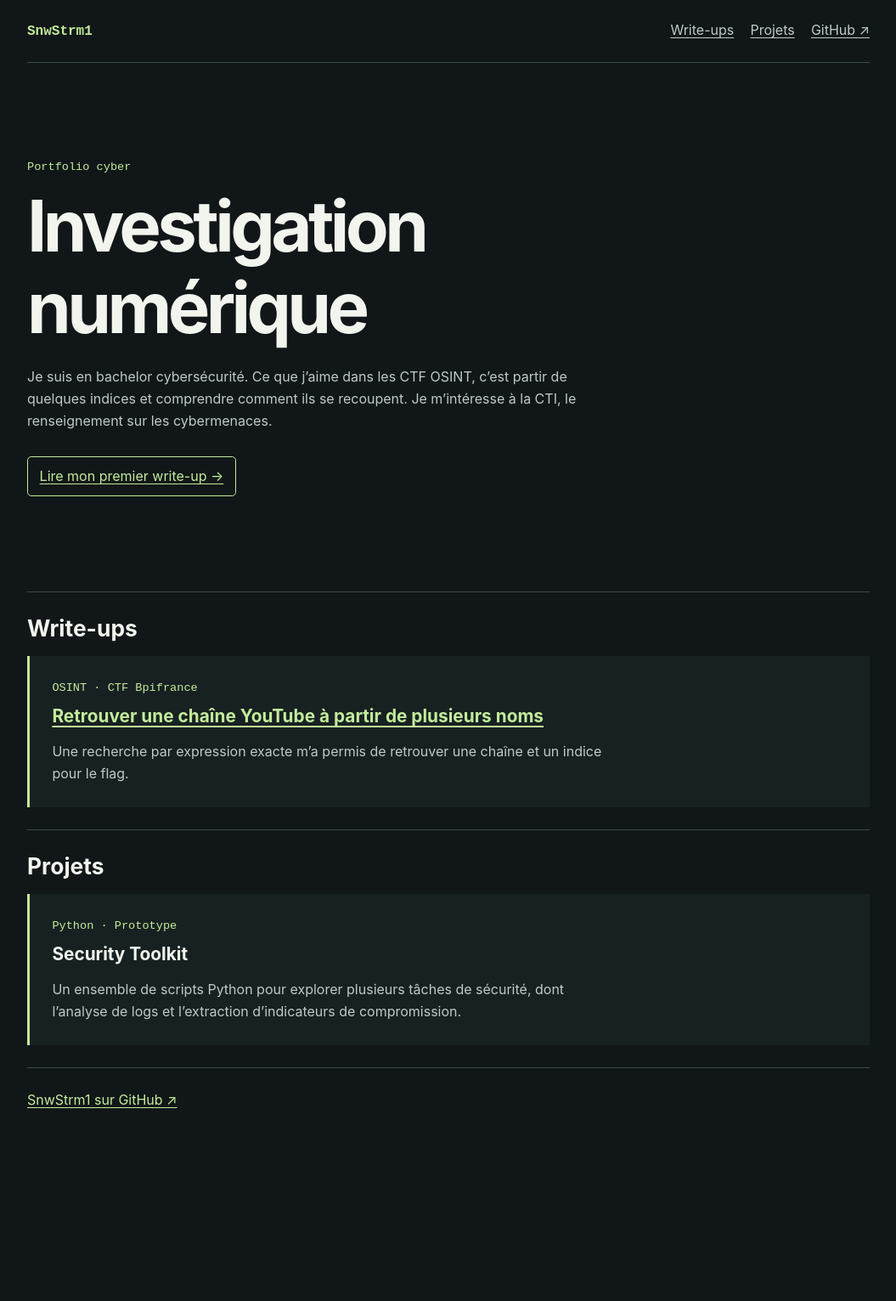
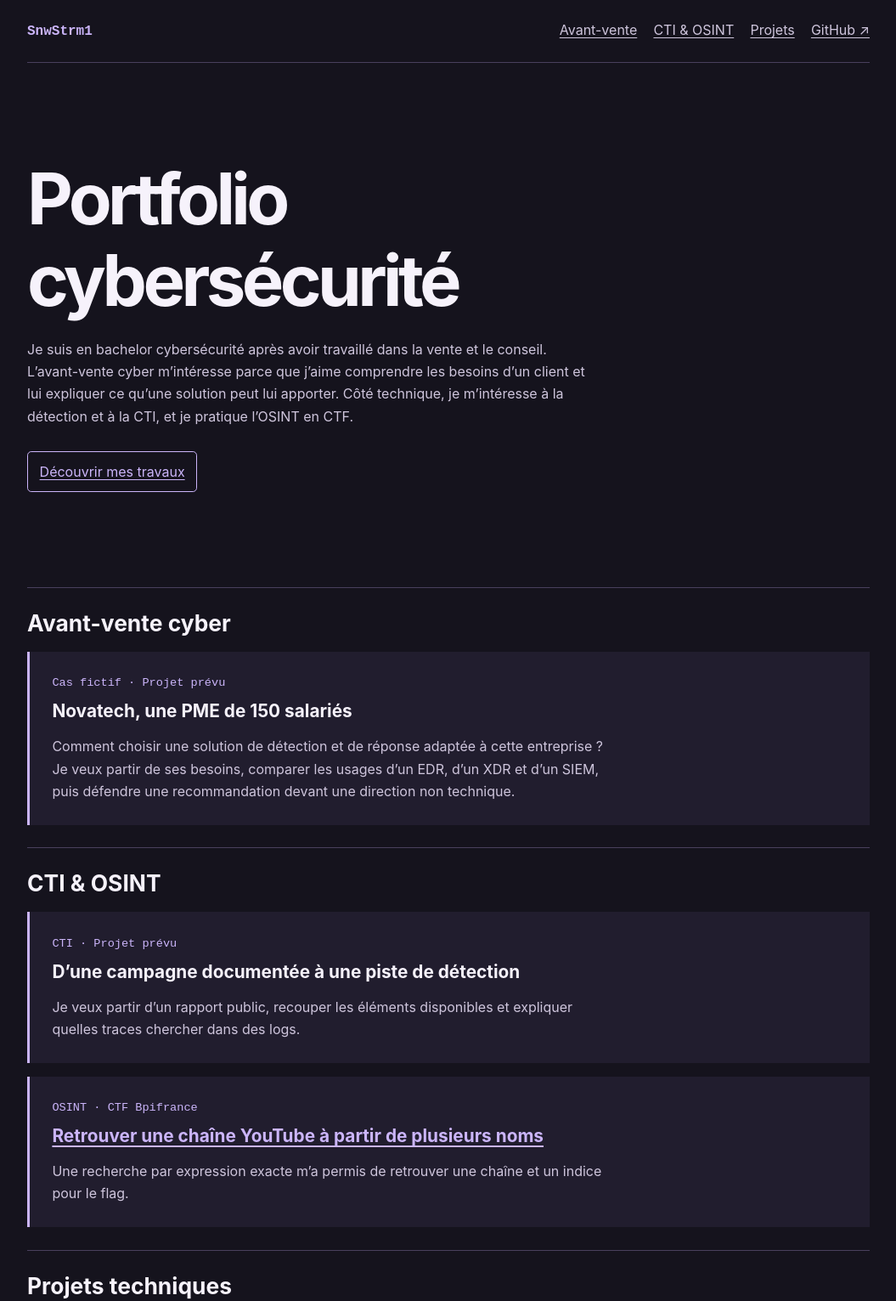
Before and after one commit to SnwStrm1/cyber-portfolio, a plain HTML site: page index.html in a window 1280 px wide. Shown: the top 1531 px of the page at 85% size, without its empty margins (112-1167 px from the left). Before the commit the page ends 1332 px from the top, so only its background shows below. Drawn offline with Linux system fonts and the light colour scheme.

Commit message:
Add portfolio V1

```diff
--- a/index.html
+++ b/index.html
@@ -3,29 +3,42 @@
 <head>
   <meta charset="utf-8">
   <meta name="viewport" content="width=device-width, initial-scale=1">
-  <meta name="description" content="Portfolio cyber de SnwStrm1. Retours de CTF OSINT et projets techniques.">
+  <meta name="description" content="Portfolio cyber de SnwStrm1. Avant-vente cyber, CTI, OSINT et projets techniques.">
   <title>SnwStrm1 · Portfolio cyber</title>
   <link rel="stylesheet" href="style.css">
 </head>
 <body>
   <header class="site-header wrap">
-    <a class="brand" href="./">SnwStrm1</a>
+    <a class="brand" href="index.html">SnwStrm1</a>
     <nav aria-label="Navigation principale">
-      <a href="#write-ups">Write-ups</a>
+      <a href="#avant-vente">Avant-vente</a><a href="#write-ups">CTI &amp; OSINT</a>
       <a href="#projets">Projets</a>
       <a href="https://github.com/SnwStrm1">GitHub ↗</a>
     </nav>
   </header>
   <main class="wrap">
     <section class="intro" aria-labelledby="intro-title">
-      <p class="label">Portfolio cyber</p>
-      <h1 id="intro-title">Investigation numérique</h1>
-      <p>Je suis en bachelor cybersécurité. Ce que j’aime dans les CTF OSINT, c’est partir de quelques indices et comprendre comment ils se recoupent. Je m’intéresse à la CTI, le renseignement sur les cybermenaces.</p>
-      <a class="cta" href="write-ups/bpifrance-osint.html">Lire mon premier write-up →</a>
+      <h1 id="intro-title">Portfolio cybersécurité</h1>
+      <p>Je suis en bachelor cybersécurité après avoir travaillé dans la vente et le conseil. L’avant-vente cyber m’intéresse parce que j’aime comprendre les besoins d’un client et lui expliquer ce qu’une solution peut lui apporter. Côté technique, je m’intéresse à la détection et à la CTI, et je pratique l’OSINT en CTF.</p>
+      <a class="cta" href="#avant-vente">Découvrir mes travaux</a>
+    </section>
+
+    <section class="section" id="avant-vente" aria-labelledby="avant-vente-title">
+      <h2 id="avant-vente-title">Avant-vente cyber</h2>
+      <article class="entry">
+        <p class="label">Cas fictif · Projet prévu</p>
+        <h3>Novatech, une PME de 150 salariés</h3>
+        <p>Comment choisir une solution de détection et de réponse adaptée à cette entreprise ? Je veux partir de ses besoins, comparer les usages d’un EDR, d’un XDR et d’un SIEM, puis défendre une recommandation devant une direction non technique.</p>
+      </article>
     </section>
 
     <section class="section" id="write-ups" aria-labelledby="write-ups-title">
-      <h2 id="write-ups-title">Write-ups</h2>
+      <h2 id="write-ups-title">CTI &amp; OSINT</h2>
+      <article class="entry">
+        <p class="label">CTI · Projet prévu</p>
+        <h3>D’une campagne documentée à une piste de détection</h3>
+        <p>Je veux partir d’un rapport public, recouper les éléments disponibles et expliquer quelles traces chercher dans des logs.</p>
+      </article>
       <article class="entry">
         <p class="label">OSINT · CTF Bpifrance</p>
         <h3><a href="write-ups/bpifrance-osint.html">Retrouver une chaîne YouTube à partir de plusieurs noms</a></h3>
@@ -34,7 +47,7 @@
     </section>
 
     <section class="section" id="projets" aria-labelledby="projets-title">
-      <h2 id="projets-title">Projets</h2>
+      <h2 id="projets-title">Projets techniques</h2>
       <article class="entry">
         <p class="label">Python · Prototype</p>
         <h3>Security Toolkit</h3>
--- a/style.css
+++ b/style.css
@@ -1,11 +1,11 @@
 :root {
   color-scheme: dark;
-  --background: #111718;
-  --surface: #182122;
-  --text: #f2f5ee;
-  --muted: #becac5;
-  --accent: #c3ec9b;
-  --line: #394846;
+  --background: #15131d;
+  --surface: #211d2e;
+  --text: #f6f2fb;
+  --muted: #cec5dc;
+  --accent: #cbb5fa;
+  --line: #49405d;
 }
 
 * { box-sizing: border-box; }
```
Also changed, not shown: write-ups/bpifrance-osint.html (+2 -2 lines), 1 other file.
